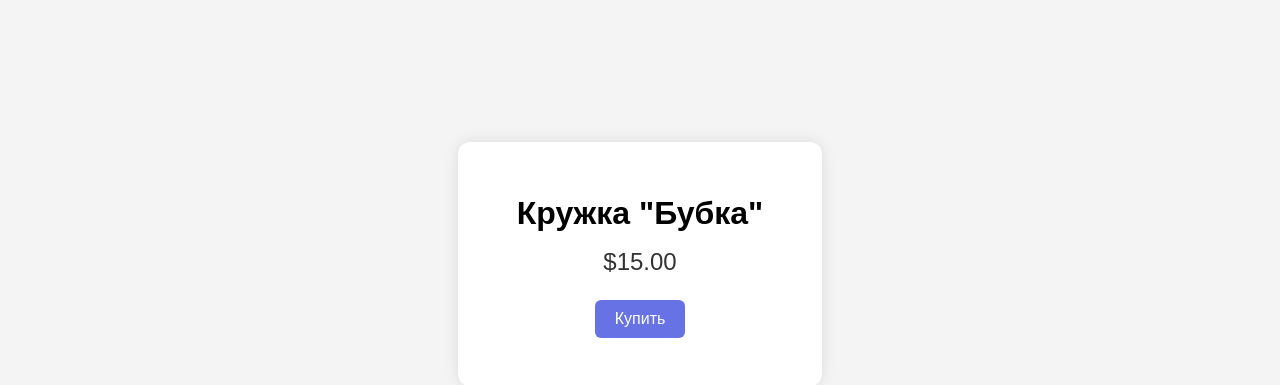
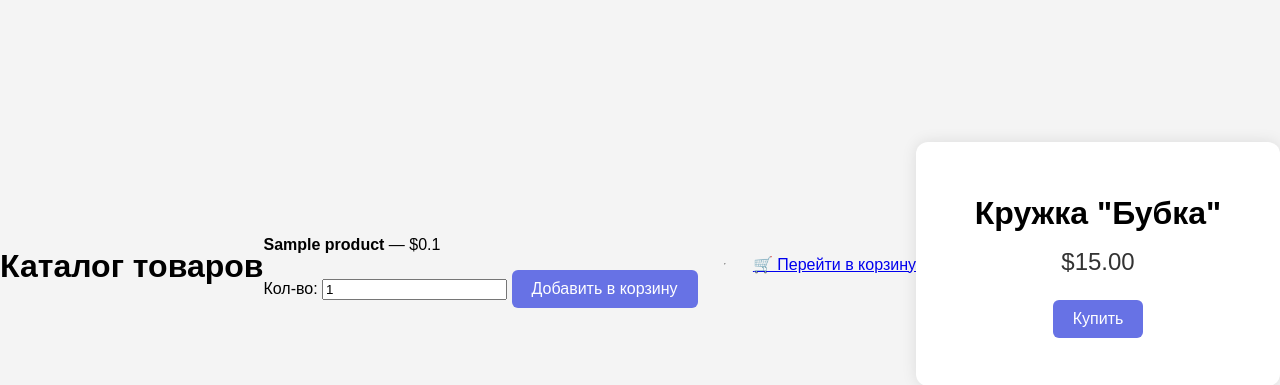
Before and after one commit to Jacob59569/Fast-Api_Stripe, a FastAPI app: template templates/index.html in a window 1280 px wide. Shown: the part 136-521 px from the top of the page. Run offline with FastAPI, Linux system fonts and the light colour scheme; the template is opened without the code that fills it: most values are stand-ins (such as "Sample title", 1, 10 or a date in 2020); parts of the project's set-up code (start-up, migrations or seed data) failed here and were passed over.

Commit message:
Add cart UI

```diff
--- a/templates/index.html
+++ b/templates/index.html
@@ -3,7 +3,7 @@
 <head>
   <meta charset="UTF-8" />
   <meta name="viewport" content="width=device-width, initial-scale=1.0" />
-  <title>Купить кружку</title>
+  <title>Магазин</title>
   <style>
     body {
       font-family: Arial, sans-serif;
@@ -57,6 +57,19 @@
   </style>
 </head>
 <body>
+<h1>Каталог товаров</h1>
+  {% for product in products %}
+    <form action="/cart/add" method="post">
+      <p><strong>{{ product.name }}</strong> — ${{ product.price_cents / 100 }}</p>
+      <input type="hidden" name="name" value="{{ product.name }}">
+      <input type="hidden" name="price_cents" value="{{ product.price_cents }}">
+      Кол-во: <input type="number" name="quantity" value="1" min="1">
+      <button type="submit">Добавить в корзину</button>
+    </form>
+    <hr>
+  {% endfor %}
+  <p><a href="/cart">🛒 Перейти в корзину</a></p>
+
   <div class="container">
     <h1>Кружка "Бубка"</h1>
     <div class="price">$15.00</div>
```
Also changed, not shown: templates/cart.html (added, +26 -0 lines).
